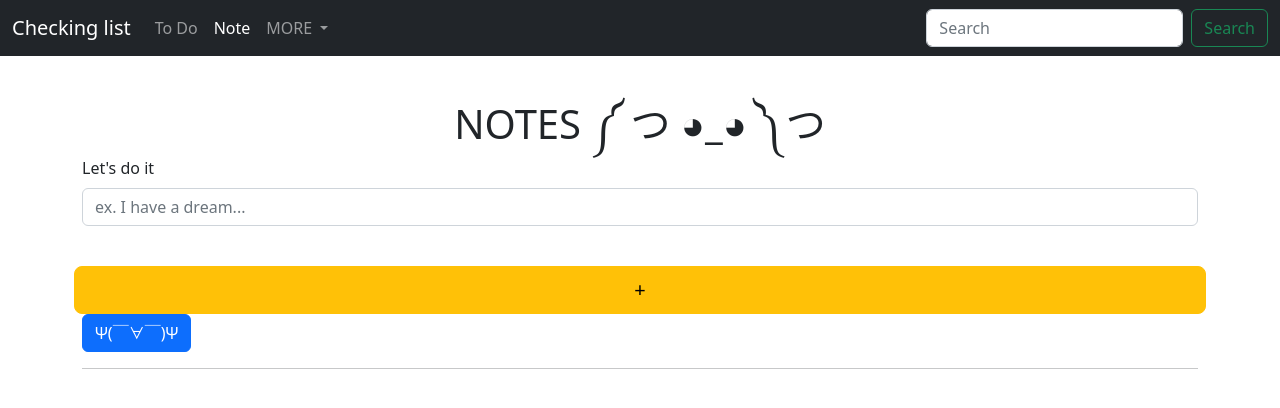
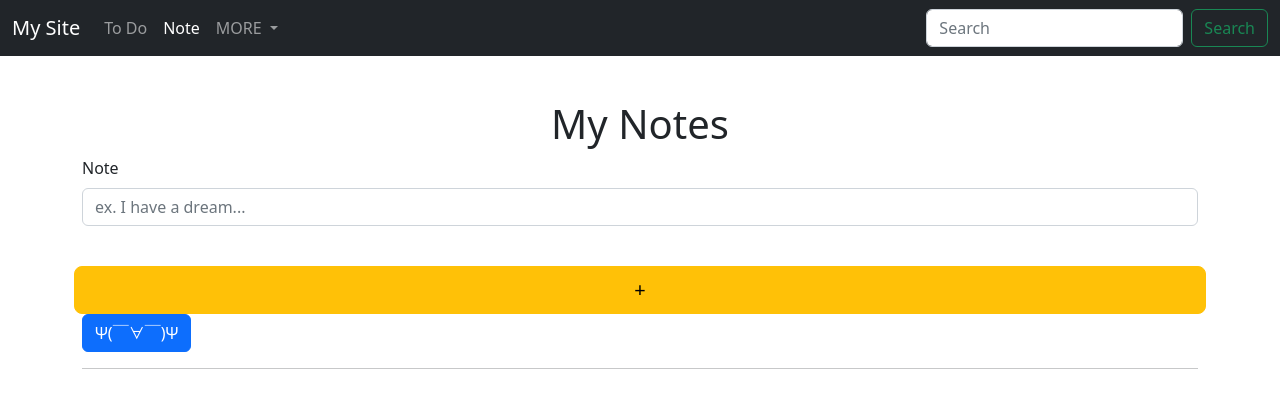
Before and after one commit to jyrobin/jytodo, a Flask app: page /notes/ in a window 1280 px wide. Shown: the top 408 px of the page. Run offline with Flask 2, Linux system fonts and the light colour scheme; data that the repository does not hold is empty.

Commit message:
on last class

```diff
--- a/templates/home.html
+++ b/templates/home.html
@@ -3,7 +3,7 @@
 {% set page = "home" %}
 
 {% block content %}
-    <h1 class="text-center">Wat u gonna do</h1>
+    <h1 class="text-center">Todo List</h1>
 
     <form action="/add" method="post">
         <div class="row g-3">
--- a/templates/layout.html
+++ b/templates/layout.html
@@ -15,17 +15,12 @@
     {% block nav %}
     <nav class="navbar navbar-expand-md navbar-dark fixed-top bg-dark">
         <div class="container-fluid">
-        <a class="navbar-brand" href="/">Checking list</a>
+        <a class="navbar-brand" href="/">My Site</a>
         <button class="navbar-toggler" type="button" data-bs-toggle="collapse" data-bs-target="#navbarCollapse" aria-controls="navbarCollapse" aria-expanded="false" aria-label="Toggle navigation">
             <span class="navbar-toggler-icon"></span>
         </button>
         <div class="collapse navbar-collapse" id="navbarCollapse">
             <ul class="navbar-nav me-auto mb-2 mb-md-0">
-            {% for item in nav_items %}
-            <li class="nav-item">
-                <a class="nav-link {{ item.active }}" href="{{ item.href }}">[{{ item.title }}]</a>
-            </li>
-            {% endfor %}
             <li class="nav-item">
                 <a class="nav-link {{ 'active' if page == 'home' else '' }}" href="/">To Do</a>
             </li>
--- a/templates/notes.html
+++ b/templates/notes.html
@@ -5,12 +5,12 @@
 {% block title %}Note List{% endblock %}
 
 {% block content %}
-    <h1 class="text-center">NOTES ༼ つ ◕_◕ ༽つ</h1>
+    <h1 class="text-center">My Notes</h1>
 
     <form action="/notes/add" method="post">
         <div class="row g-3">
             <div class="col-12">
-                <label for="title" class="form-label">Let's do it</label>
+                <label for="title" class="form-label">Note</label>
                 <input class="form-control" type="text" name="title"
                         placeholder="ex. I have a dream..."><br>
             </div>
```
